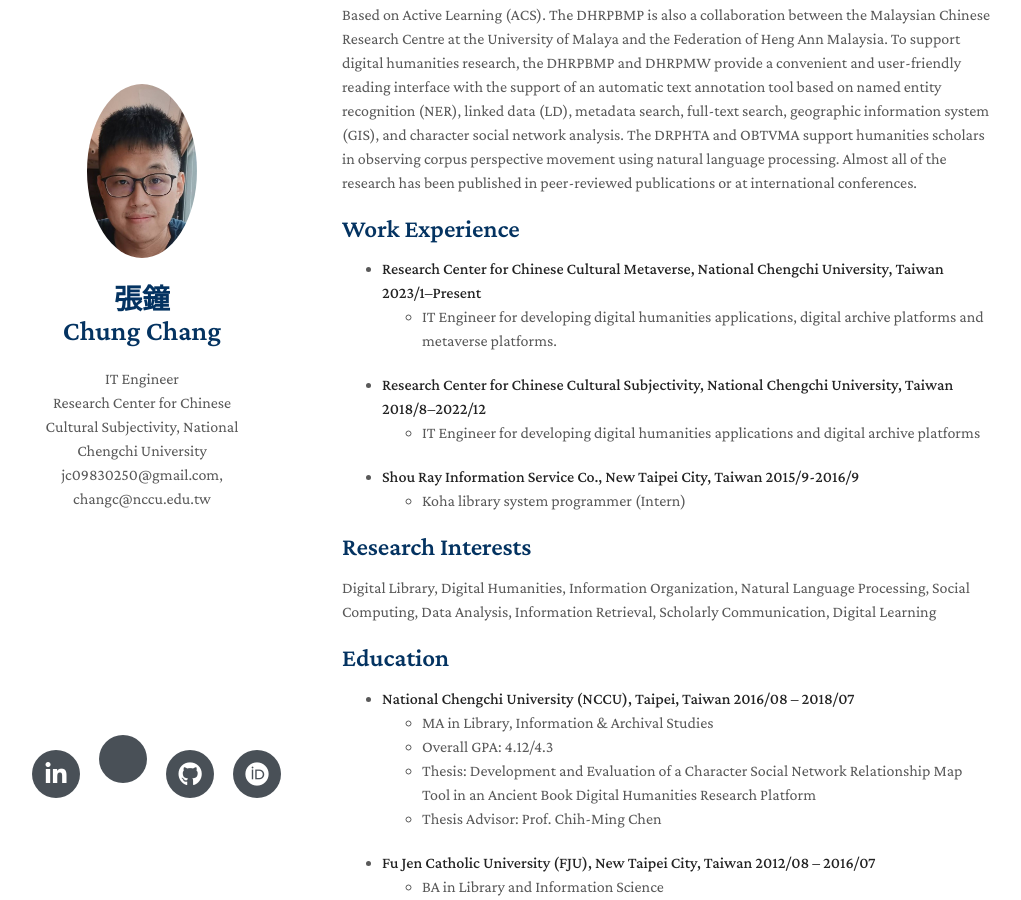
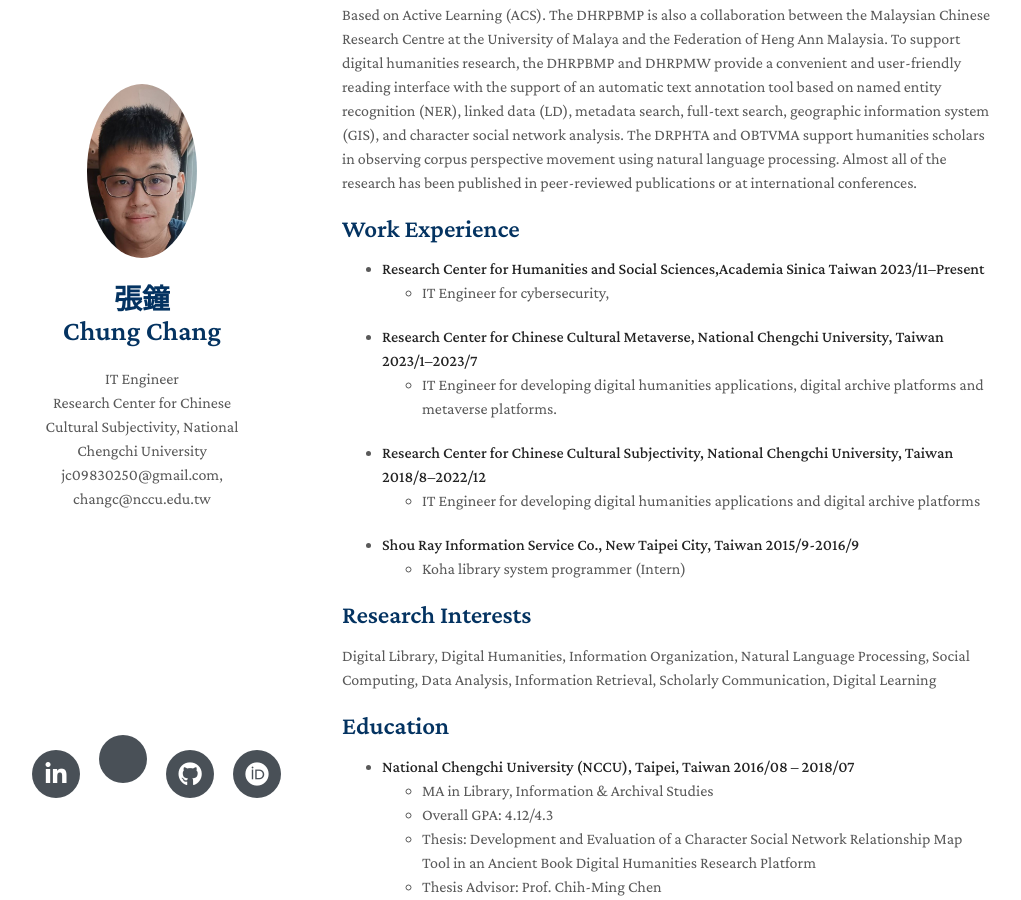
Before and after one commit to jc9830250/jc9830250.github.io, a Jekyll site: the page built from index.md, in a window 1280 px wide and 900 px high, scrolled down 346 px. Shown: the whole window, without its empty margins (128-1149 px from the left). Built offline with Jekyll 4.4.1, drawn with Linux system fonts in a browser that asks for light colours; nearby versions of some CDN libraries; a style sheet for code colours, icons or effects is not loaded; our own code applies the rules of GitHub Pages for plain Markdown files.

Commit message:
Update index.md

```diff
--- a/index.md
+++ b/index.md
@@ -7,7 +7,9 @@ I received a B.A. degree from the Department of Information and Library Science
 I'm currently an IT engineer at the Research Center for Chinese Cultural Metaverse at National Chengchi University, Taipei, Taiwan.
 As a CCMTW IT Engineer, I have been working on various digital humanities platforms and digital archive initiatives. I participated in the Digital Humanities Research Platform for Malaysian Personalities (DHRPBMP), the Digital Humanities Research Platform for Mr. Lo Chia-Writings Lun's (DHRPMW), the Digital Humanities Research Platform with Viewpoint Migration and Age Division Observation Tool (OBTVMA), the Digital Humanities Research Platform with Hierarchical Topic Analysis Tool (DRPHTA), and the Ancient Chinese Sentence Segmentation System Based on Active Learning (ACS). The DHRPBMP is also a collaboration between the Malaysian Chinese Research Centre at the University of Malaya and the Federation of Heng Ann Malaysia. To support digital humanities research, the DHRPBMP and DHRPMW provide a convenient and user-friendly reading interface with the support of an automatic text annotation tool based on named entity recognition (NER), linked data (LD), metadata search, full-text search, geographic information system (GIS), and character social network analysis. The DRPHTA and OBTVMA support humanities scholars in observing corpus perspective movement using natural language processing. Almost all of the research has been published in peer-reviewed publications or at international conferences.
 ## Work Experience
-- **Research Center for Chinese Cultural Metaverse, National Chengchi University, Taiwan 2023/1–Present**
+- **Research Center for Humanities and Social Sciences,Academia Sinica Taiwan 2023/11–Present**
+  - IT Engineer for cybersecurity,
+- **Research Center for Chinese Cultural Metaverse, National Chengchi University, Taiwan 2023/1–2023/7**
   - IT Engineer for developing digital humanities applications, digital archive platforms and metaverse platforms.
 - **Research Center for Chinese Cultural Subjectivity, National Chengchi University, Taiwan 2018/8–2022/12**
   - IT Engineer for developing digital humanities applications and digital archive platforms
```
